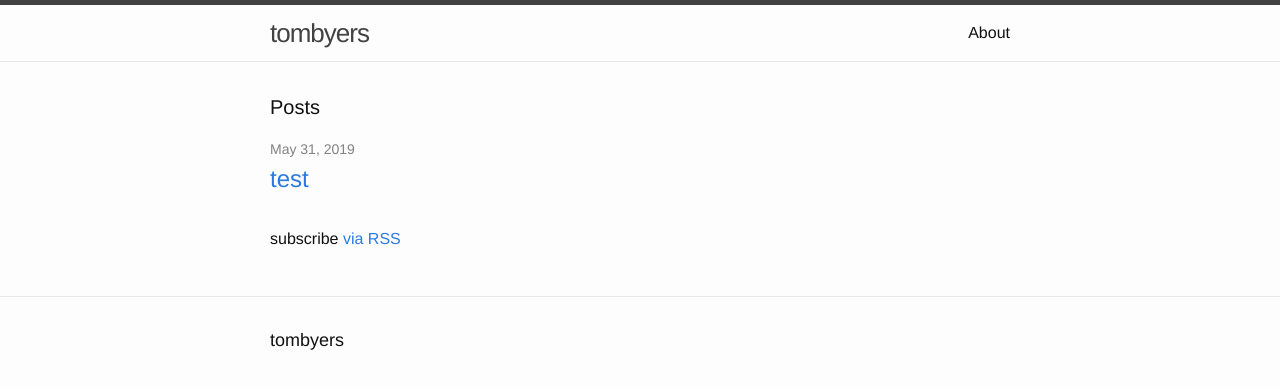
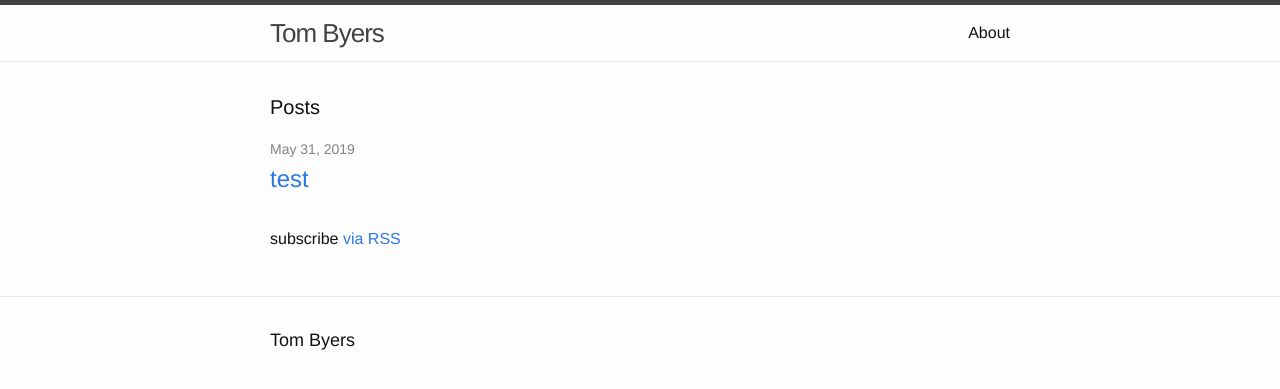
Before and after one commit to tombyers/tombyers.github.io, a Jekyll site: the page built from index.html, in a window 1280 px wide. Shown: the top 389 px of the page. Built offline with Jekyll 4.4.1, drawn with Linux system fonts in a browser that asks for light colours.

Commit message:
Updated Config

```diff
--- a/_config.yml
+++ b/_config.yml
@@ -1,5 +1,5 @@
 ---
-title: tombyers
+title: Tom Byers
 timezone: UTC
 collections:
   posts:
```
